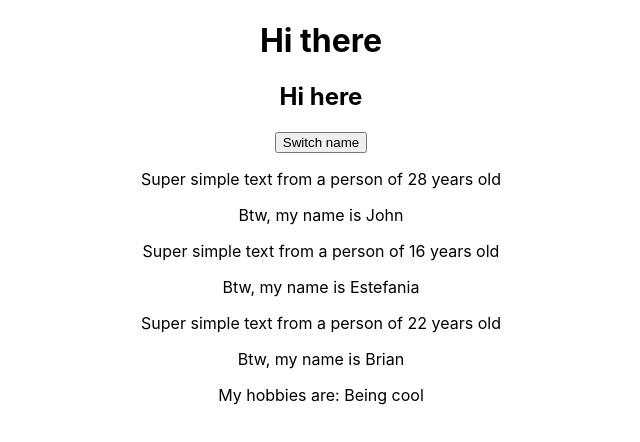
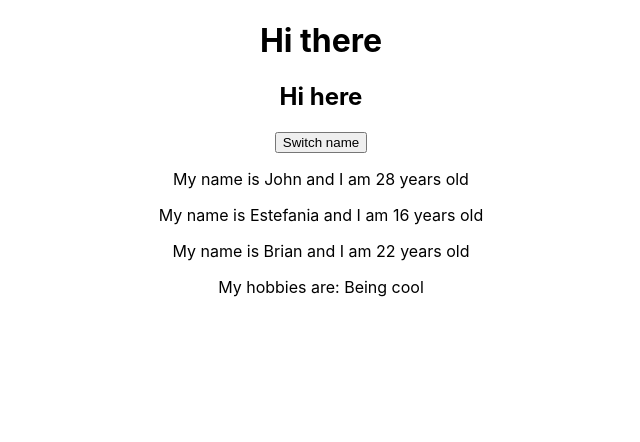
Before and after one commit to srLitem/simple-react-app, a React (Create React App) app: page / in a window 1280 px wide. Shown: the top 442 px of the page, without its empty margins (319-959 px from the left). Built offline with nearby package versions, Linux system fonts and the light colour scheme.

Commit message:
Added a name variable support to the switchVariableName

```diff
--- a/src/App.js
+++ b/src/App.js
@@ -3,6 +3,7 @@ import './App.css';
 import Person from './Person/Person';
 
 class App extends Component {
+  //Setting the state up
   state = {
     persons: [
       { name: 'John', age: 28 },
@@ -11,26 +12,35 @@ class App extends Component {
     ]
   }
 
-  switchNameHandler = () => {
+  // Used to switch the name of the persons
+  switchNameHandler = (newName) => {
     console.log('Was clicked');
     this.setState({
       persons: [
         { name: 'Delia', age: 50 },
-        { name: "Estefania", age: 16 },
+        { name: newName, age: 16 },
         { name: "Schwanti", age: 20 },
       ]
     })
   }
 
+  // Rendering the component
   render() {
     return (
       <div className="App">
         <h1>Hi there</h1>
         <h2>Hi here</h2>
-        <button onClick={this.switchNameHandler}>Switch name</button>
-        <Person name={this.state.persons[0].name} age={this.state.persons[0].age} />
-        <Person name={this.state.persons[1].name} age={this.state.persons[1].age} />
-        <Person name={this.state.persons[2].name} age={this.state.persons[2].age}>My hobbies are: Being cool</Person>
+        <button onClick={ () => this.switchNameHandler('Maria')}>Switch name</button>
+        <Person
+          name={this.state.persons[0].name}
+          age={this.state.persons[0].age} />
+        <Person
+          name={this.state.persons[1].name}
+          age={this.state.persons[1].age}
+          click={this.switchNameHandler.bind(this, 'Dante')} />
+        <Person
+          name={this.state.persons[2].name}
+          age={this.state.persons[2].age}>My hobbies are: Being cool</Person>
       </div>
     );
   }
--- a/src/Person/Person.js
+++ b/src/Person/Person.js
@@ -3,8 +3,7 @@ import React from 'react';
 const person = (props) => {
     return (
         <div>
-            <p>Super simple text from a person of {props.age} years old</p>
-            <p>Btw, my name is {props.name}</p>
+            <p onClick={props.click}>My name is {props.name} and I am {props.age} years old</p>
             <p>{props.children}</p>
         </div>
     )
```
